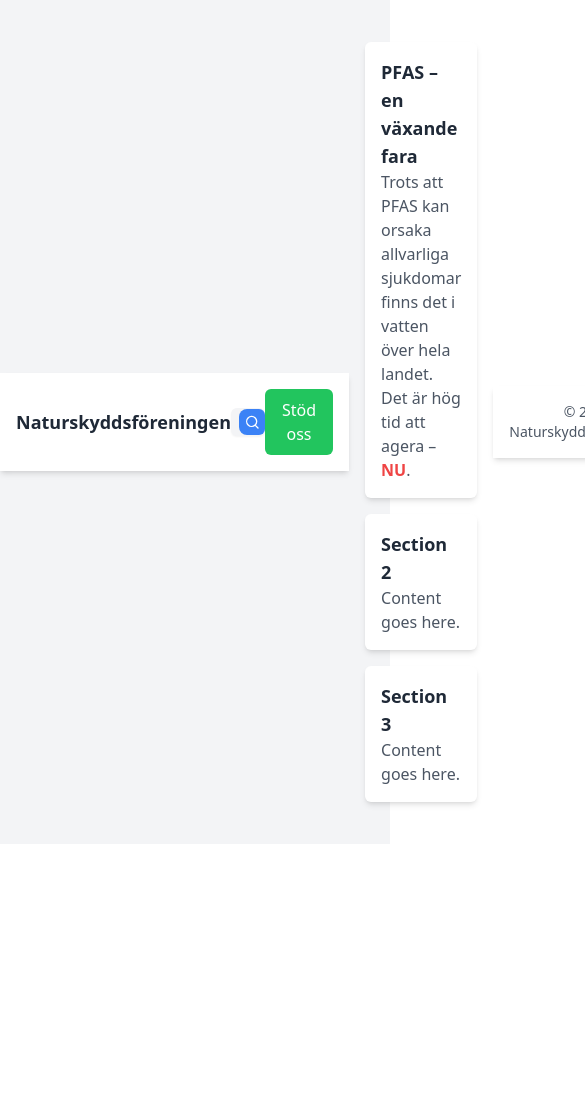
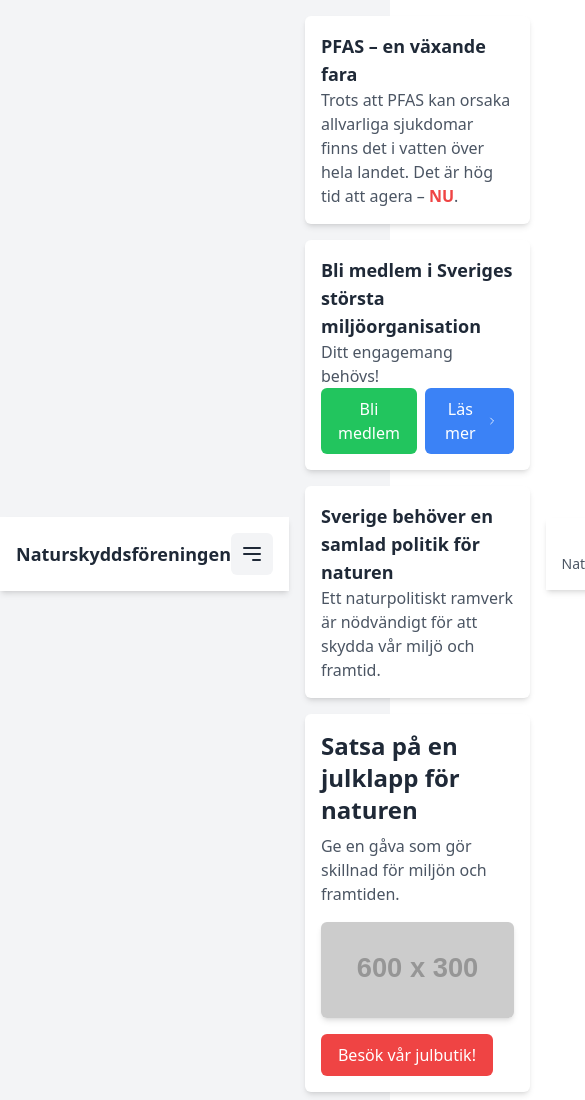
Before and after one commit to juliarut/Newsletter, a website built with Vite: page my-vite-project/index.html in a window 390 px wide. Shown: the top 1100 px of the page, 585 px wide, since content can reach past the window. Before the commit the page ends 844 px from the top, so only its background shows below. Built offline with nearby package versions, Linux system fonts and the light colour scheme; placeholder pictures from the web are drawn by us.

Commit message:
First draft mobilevy in html

```diff
--- a/my-vite-project/index.html
+++ b/my-vite-project/index.html
@@ -13,26 +13,32 @@
     <!-- Logo -->
     <h1 class="text-lg font-bold">Naturskyddsföreningen</h1>
 
-    <!-- Search Bar -->
-    <div class="flex items-center bg-gray-100 rounded-md shadow-sm max-w-xs">
-      <input
-        type="text"
-        placeholder="Sök..."
-        class="w-full p-1 text-sm bg-transparent focus:outline-none focus:ring focus:ring-blue-300 rounded-l-md"
-      />
-      <button class="p-1 bg-blue-500 text-white rounded-r-md">
-        <!-- Inner Magnifying Glass Icon -->
-        <svg xmlns="http://www.w3.org/2000/svg" class="h-4 w-4" fill="none" viewBox="0 0 24 24" stroke="currentColor">
-          <path stroke-linecap="round" stroke-linejoin="round" stroke-width="2" d="M21 21l-4.35-4.35m0 0a7.5 7.5 0 10-10.6-10.6 7.5 7.5 0 0010.6 10.6z" />
+    <!-- Mobile Menu Toggle -->
+    <div class="md:hidden">
+      <button id="menu-toggle" class="p-2 bg-gray-100 rounded-md">
+        <!-- Hamburger Icon -->
+        <svg xmlns="http://www.w3.org/2000/svg" class="h-6 w-6" fill="none" viewBox="0 0 24 24" stroke="currentColor">
+          <path stroke-linecap="round" stroke-linejoin="round" stroke-width="2" d="M4 6h16M4 12h16m-7 6h7" />
         </svg>
       </button>
     </div>
 
-    <!-- Support Button -->
-    <button class="bg-green-500 text-white py-2 px-4 rounded-md hover:bg-green-600">
-      Stöd oss
-    </button>
+    <!-- Desktop Menu -->
+    <nav class="hidden md:flex space-x-4">
+      <a href="#" class="text-gray-800 hover:text-blue-500">Hem</a>
+      <a href="#" class="text-gray-800 hover:text-blue-500">Om oss</a>
+      <a href="#" class="text-gray-800 hover:text-blue-500">Kontakt</a>
+      <button class="bg-green-500 text-white py-2 px-4 rounded-md hover:bg-green-600">Stöd oss</button>
+    </nav>
   </header>
+
+  <!-- Dropdown Menu (Mobile Only) -->
+  <div id="mobile-menu" class="hidden bg-white shadow-md">
+    <a href="#" class="block py-2 px-4 text-gray-800 hover:bg-gray-100">Hem</a>
+    <a href="#" class="block py-2 px-4 text-gray-800 hover:bg-gray-100">Om oss</a>
+    <a href="#" class="block py-2 px-4 text-gray-800 hover:bg-gray-100">Kontakt</a>
+    <button class="w-full bg-green-500 text-white py-2 px-4 hover:bg-green-600">Stöd oss</button>
+  </div>
 
   <!-- Main Content -->
   <main class="p-4 space-y-4">
@@ -47,14 +53,37 @@
 
     <!-- Section 2 -->
     <div class="bg-white p-4 rounded-md shadow-md">
-      <h2 class="text-lg font-bold">Section 2</h2>
-      <p class="text-gray-600">Content goes here.</p>
+      <h2 class="text-lg font-bold">Bli medlem i Sveriges största miljöorganisation</h2>
+      <p class="text-gray-600">Ditt engagemang behövs!</p>
+      <div class="flex space-x-2">
+        <button class="bg-green-500 text-white py-2 px-4 rounded-md hover:bg-green-600">
+          Bli medlem
+        </button>
+        <button class="bg-blue-500 text-white py-2 px-4 rounded-md hover:bg-blue-600 flex items-center space-x-2">
+          <span>Läs mer</span>
+          <svg xmlns="http://www.w3.org/2000/svg" class="h-4 w-4" fill="none" viewBox="0 0 24 24" stroke="currentColor">
+            <path stroke-linecap="round" stroke-linejoin="round" stroke-width="2" d="M9 5l7 7-7 7" />
+          </svg>
+        </button>
+      </div>
     </div>
 
     <!-- Section 3 -->
     <div class="bg-white p-4 rounded-md shadow-md">
-      <h2 class="text-lg font-bold">Section 3</h2>
-      <p class="text-gray-600">Content goes here.</p>
+      <h2 class="text-lg font-bold">Sverige behöver en samlad politik för naturen</h2>
+      <p class="text-gray-600">Ett naturpolitiskt ramverk är nödvändigt för att skydda vår miljö och framtid.</p>
+    </div>
+
+    <!-- Section 4 -->
+    <div class="bg-white p-4 rounded-md shadow-md">
+      <h2 class="text-2xl font-bold mb-2">Satsa på en julklapp för naturen</h2>
+      <p class="text-gray-600">Ge en gåva som gör skillnad för miljön och framtiden.</p>
+      <div class="mt-4">
+        <img src="https://via.placeholder.com/600x300" alt="Julbutik" class="rounded-md shadow-md mb-4">
+        <button class="bg-red-500 text-white py-2 px-4 rounded-md hover:bg-red-600">
+          Besök vår julbutik!
+        </button>
+      </div>
     </div>
   </main>
 
@@ -63,5 +92,14 @@
     © 2024 Naturskyddsföreningen
   </footer>
 
+  <!-- JavaScript for Mobile Menu -->
+  <script>
+    const menuToggle = document.getElementById('menu-toggle');
+    const mobileMenu = document.getElementById('mobile-menu');
+
+    menuToggle.addEventListener('click', () => {
+      mobileMenu.classList.toggle('hidden');
+    });
+  </script>
 </body>
 </html>
```
